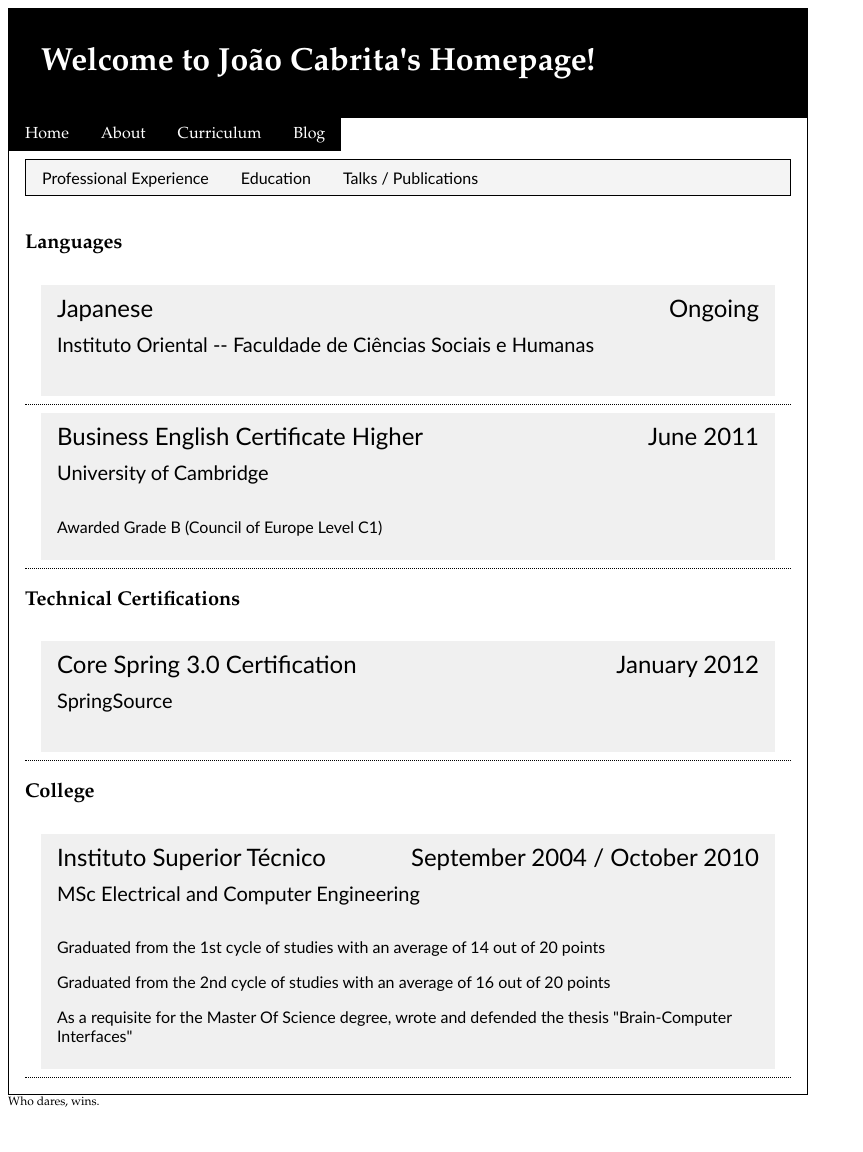
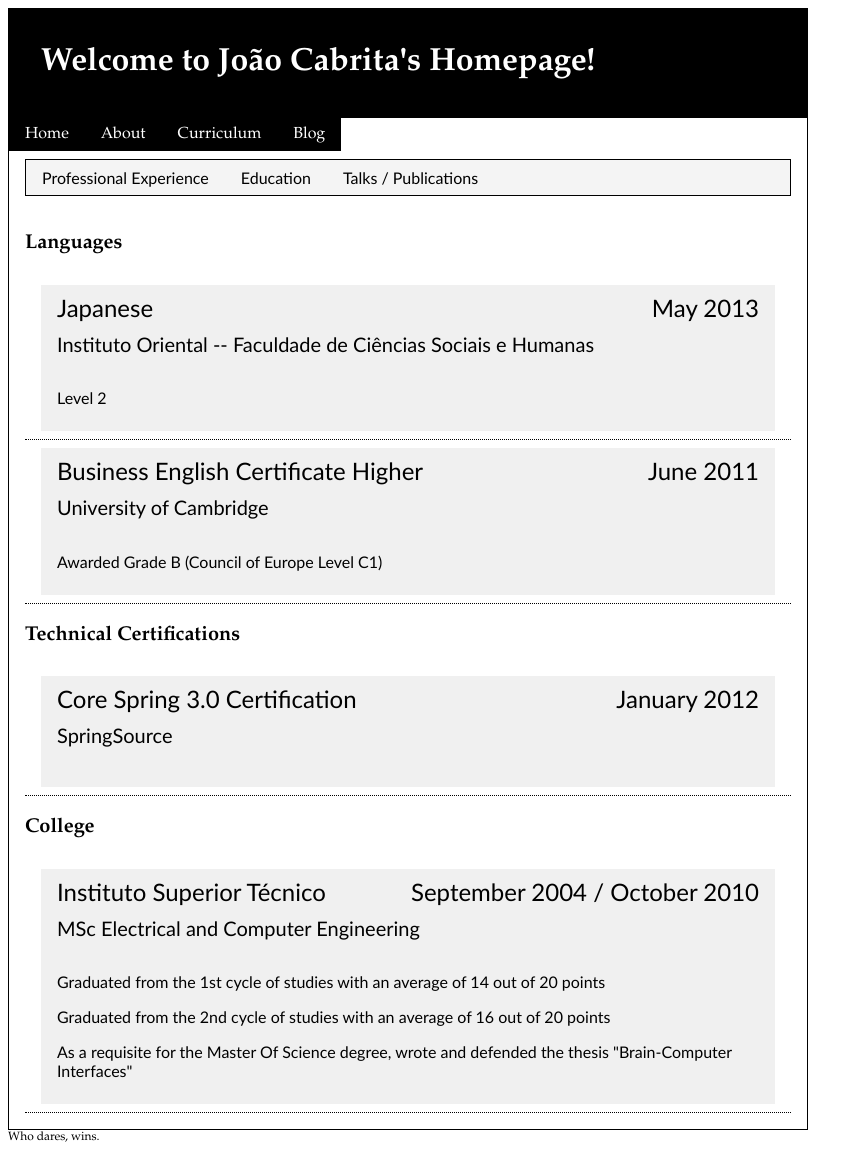
Before and after one commit to kewne/kewne.github.com, a Jekyll site: the page built from resume/academic_exp.html, in a window 1280 px wide. Shown: the whole page, without its empty margins (0-863 px from the left). Built offline with Jekyll 4.4.1, drawn with Linux system fonts in a browser that asks for light colours; nearby versions of some CDN libraries; before the commit the page ends 1117 px from its top, so only the background shows below that.

Commit message:
Updated my japanese language experience.

```diff
--- a/_includes/academic_exp/language.html
+++ b/_includes/academic_exp/language.html
@@ -2,11 +2,12 @@
 <div class="resume_entry">
 	<div class="resume_entry_header">
 		<span class="resume_entry_employer">Japanese</span>
-		<span class="resume_entry_span">Ongoing</span>
+		<span class="resume_entry_span">May 2013</span>
 		<span class="resume_entry_title">Instituto Oriental -- Faculdade de Ciências Sociais e Humanas</span>
 	</div>
 	<div class="resume_entry_body">
 		<p class="resume_entry_description">
+		Level 2
 		</p>
 	</div>
 </div>
```
